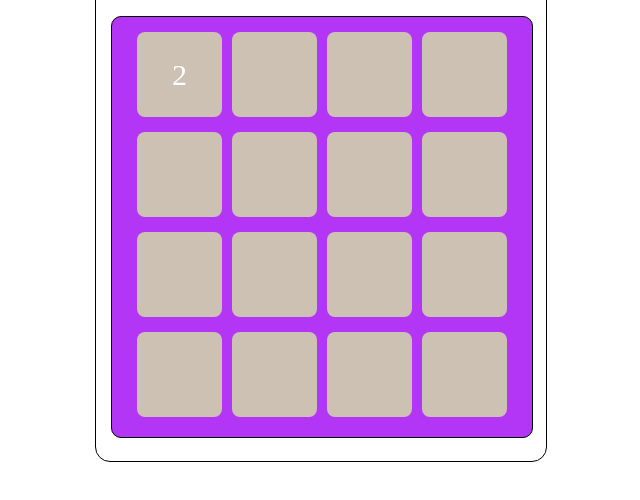
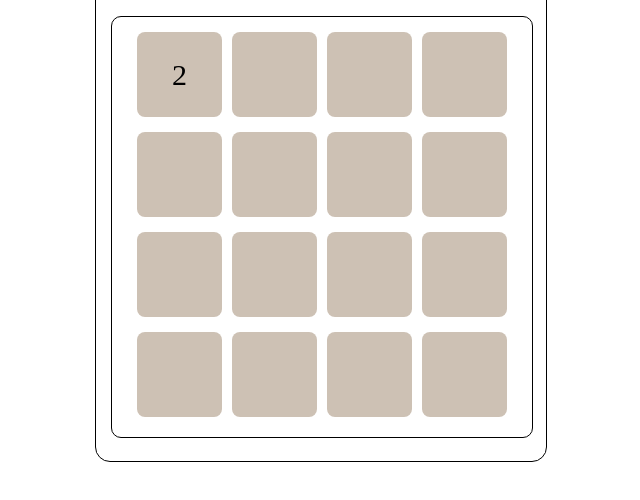
Before and after one commit to ayyan-cm/2048, a plain HTML site: page index.html in a window 1280 px wide. Both pictures are taken after a click on the button "Start". Shown: the part 204-704 px from the top of the page, without its empty margins (319-959 px from the left). Drawn offline with Linux system fonts and the light colour scheme; a web font is replaced by a local one.

Commit message:
removed initially assigned colors

```diff
--- a/style.css
+++ b/style.css
@@ -76,7 +76,6 @@ button{
     display: flex;
     flex-wrap: wrap;
     justify-content: center;
-    background-color: hsl(279, 92%, 59%);
 }
 
 .board div {
@@ -84,7 +83,7 @@ button{
     height: 85px;
     margin: 5px;
     text-align: center;
-    color: white;
+    color: rgb(0, 0, 0);
     font-size: 30px;
     align-content: center;
     border-radius: 8px;
```
